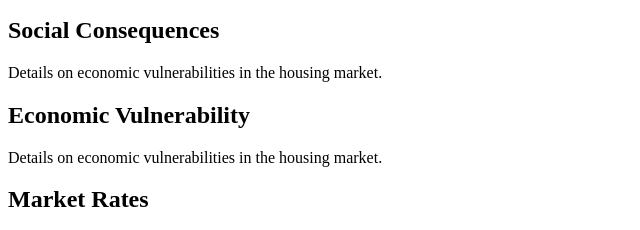
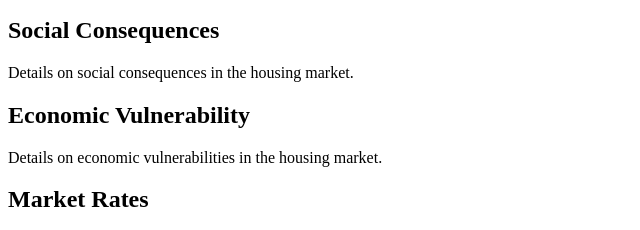
Before and after one commit to A706-maker/Sydney-Housing-Watch, a plain HTML site: page index.html in a window 1280 px wide. Shown: the part 450-680 px from the top of the page, 0-640 px from the left. Drawn offline with Linux system fonts and the light colour scheme.

Commit message:
Update index.html

```diff
--- a/index.html
+++ b/index.html
@@ -49,7 +49,7 @@
         </section>
         <section id="social-consequences">
             <h2>Social Consequences</h2>
-            <p>Details on economic vulnerabilities in the housing market.</p>
+            <p>Details on social consequences in the housing market.</p>
         </section>
         <section id="economic-vulnerability">
             <h2>Economic Vulnerability</h2>
```
